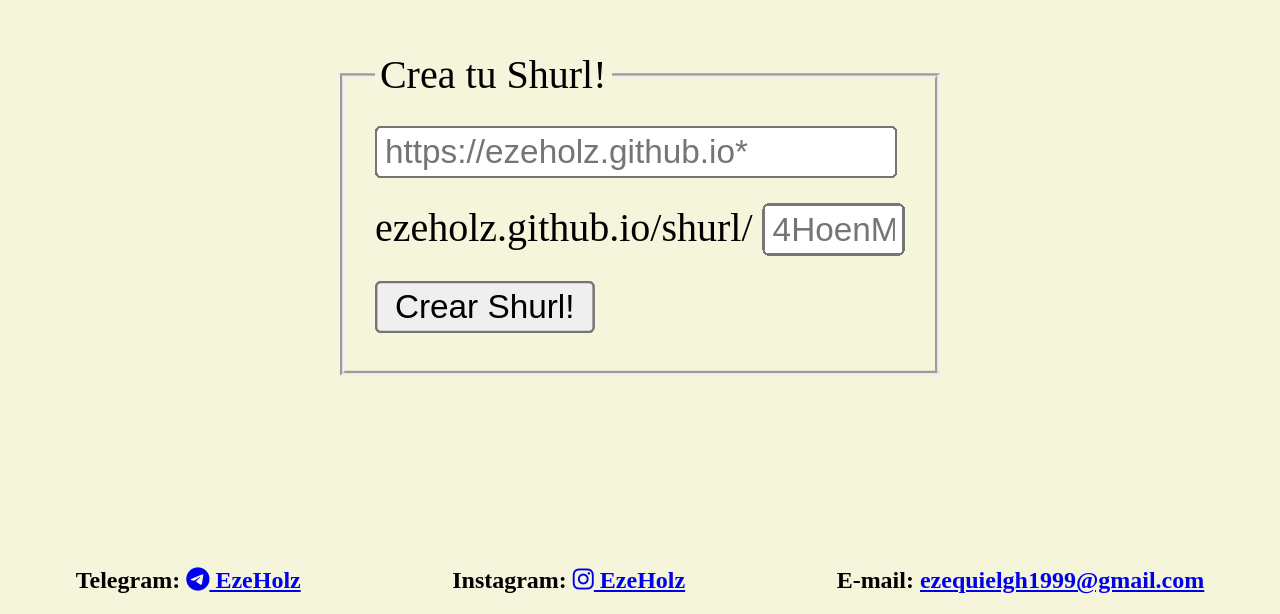
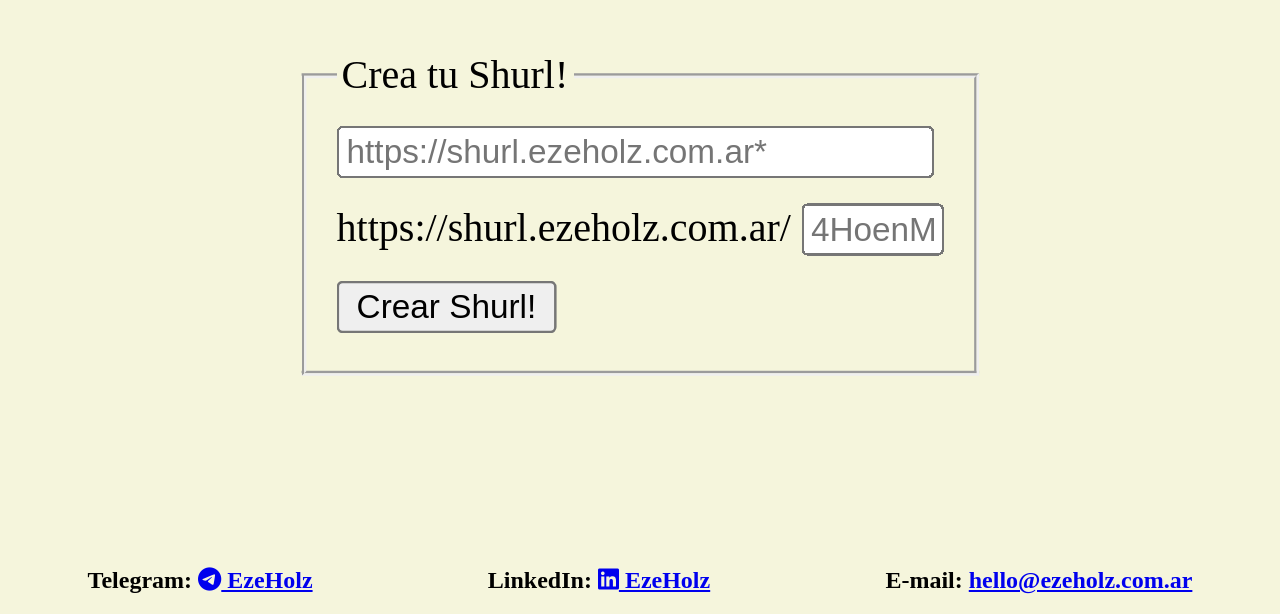
Before and after one commit to ezeholz/shurl, a plain HTML site: page index.html in a window 1280 px wide. Shown: the part 186-800 px from the top of the page. Drawn offline with Linux system fonts and the light colour scheme.

Commit message:
More updates

```diff
--- a/index.html
+++ b/index.html
@@ -16,16 +16,16 @@
         <form action="" class="centrado" onsubmit="createShurl(event, this)">
             <fieldset>
                 <legend>Crea tu Shurl!</legend>
-                <input type="url" id="urlsh" title="Url a Acortar" placeholder="https://ezeholz.github.io*" style="width: 95%;" required><br>
-                <label for="idsh">ezeholz.github.io/shurl/</label>
+                <input type="url" id="urlsh" title="Url a Acortar" placeholder="https://shurl.ezeholz.com.ar*" style="width: 95%;" required><br>
+                <label for="idsh">https://shurl.ezeholz.com.ar/</label>
                 <input type="text" id="idsh" title="ID" size="4" placeholder="Aaa3gS" maxlength="6" onkeyup="validarCode(this)"><br>
                 <input type="submit" id="subsh"value="Crear Shurl!">
             </fieldset>
         </form>
         <footer>
             <h2>Telegram: <a href="https://t.me/ezeholz/" target="_blank"><i class="fab fa-telegram-plane"></i> EzeHolz</a></h2>
-            <h2>Instagram: <a href="https://www.instagram.com/ezeholz/" target="_blank"><i class="fab fa-instagram"></i> EzeHolz</a></h2>
-            <h2>E-mail: <a href="mailto:ezequielgh1999@gmail.com" target="_blank">ezequielgh1999@gmail.com</a></h2>
+            <h2>LinkedIn: <a href="https://www.linkedin.com/in/ezeholz/" target="_blank"><i class="fab fa-linkedin"></i> EzeHolz</a></h2>
+            <h2>E-mail: <a href="mailto:hello@ezeholz.com.ar" target="_blank">hello@ezeholz.com.ar</a></h2>
         </footer>
     </body>
     <script>
```
Also changed, not shown: 404.html (+1 -1 lines).
